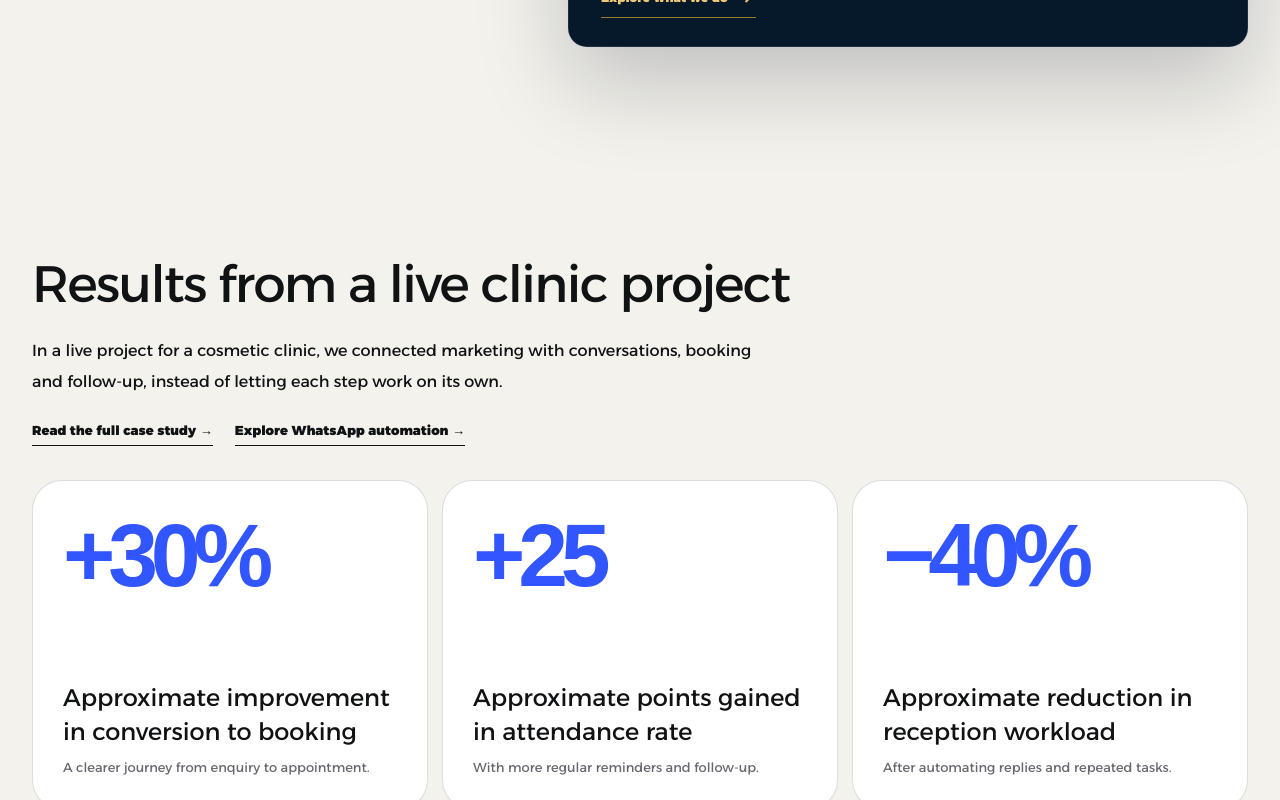
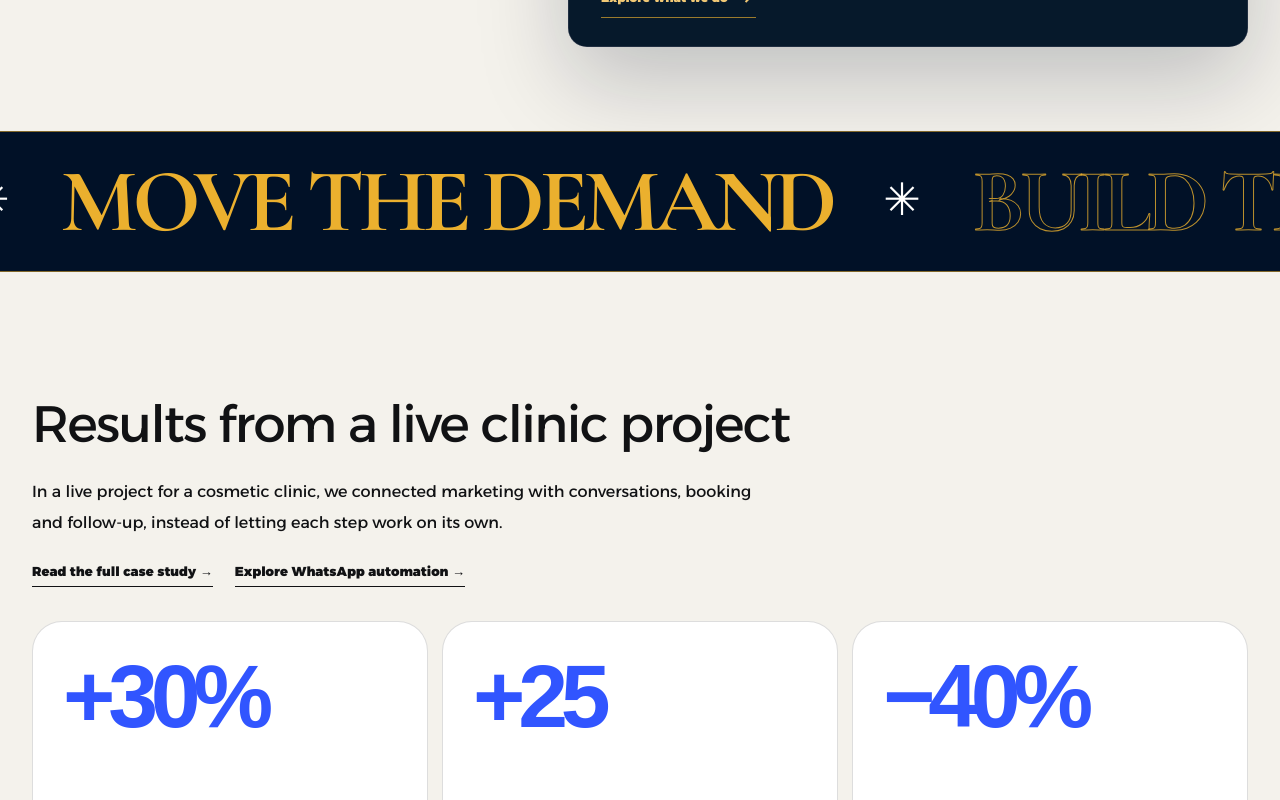
Before and after one commit to mohammedrashad2011-ui/Dewank-2026-website, a Next.js app: page /en in a window 1280 px wide. Shown: the part 920-1720 px from the top of the page. Built offline with nearby package versions, Linux system fonts and the light colour scheme.

Commit message:
Connect full-bleed kinetic typography ribbon to bilingual homepage

```diff
--- a/app/(en)/en/page.tsx
+++ b/app/(en)/en/page.tsx
@@ -3,7 +3,7 @@ import { enMetadata } from "./_en/metadata";
 import { CONTACT_EMAIL, briefMailto } from "@/app/(en)/en/_en/lib/site";
 import { Footer } from "./_en/parity/footer";
 import { Header } from "./_en/parity/header";
-import GrowthExperience from "../../components/growth-experience";
+import GrowthExperience, { GrowthMarquee } from "../../components/growth-experience";
 import HomeTestimonials from "./_en/parity/testimonials";
 import { HomeSelectedOffers } from "./_en/parity/offers";
 import { RelatedGuides } from "./_en/parity/related-guides";
@@ -158,6 +158,8 @@ export default function Home() {
 
         <GrowthExperience locale="en" />
       </section>
+
+      <GrowthMarquee locale="en" />
 
       <section className="home-proof-hub shell" aria-labelledby="home-proof-title">
         <div className="home-proof-intro">
```
